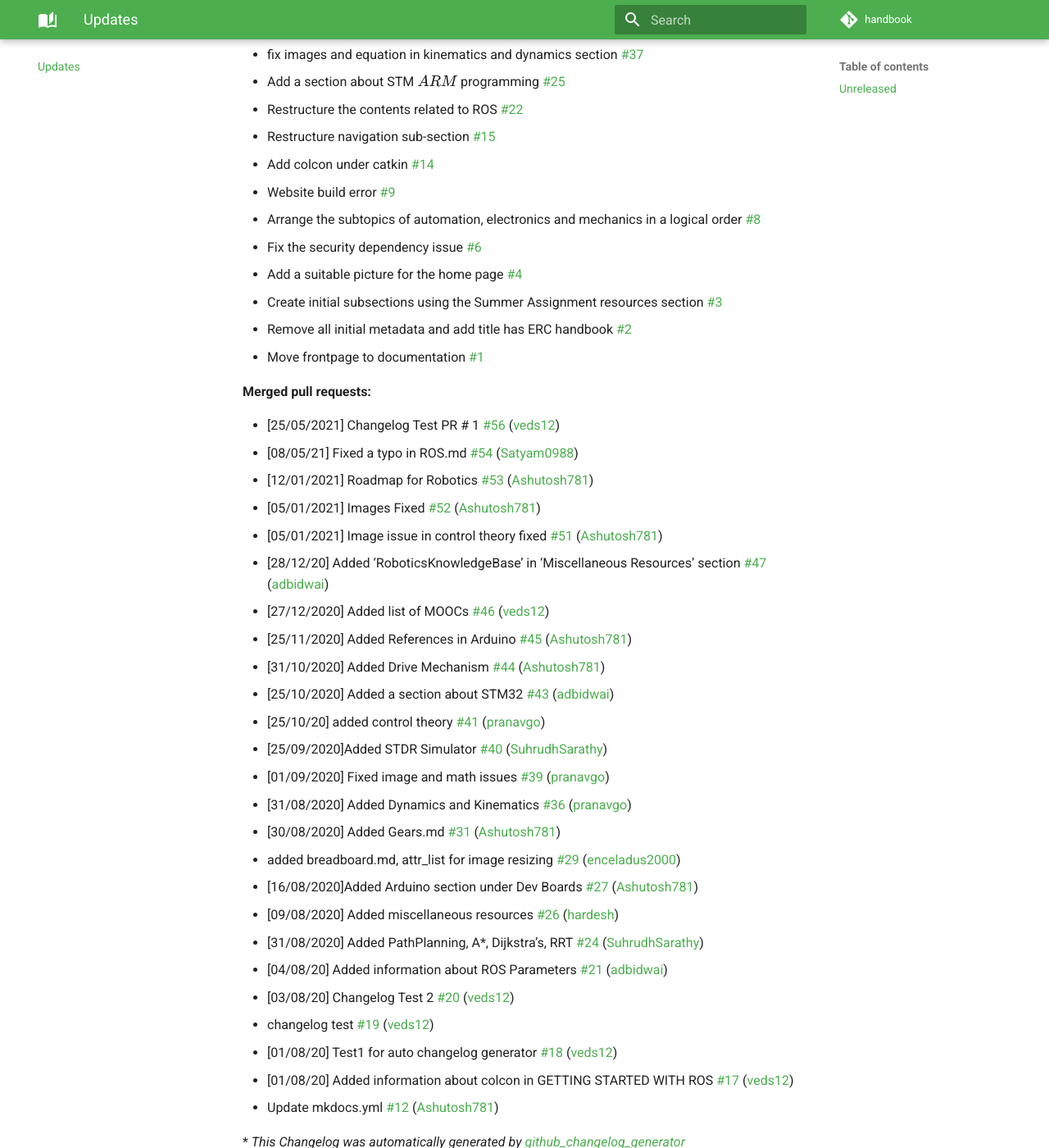
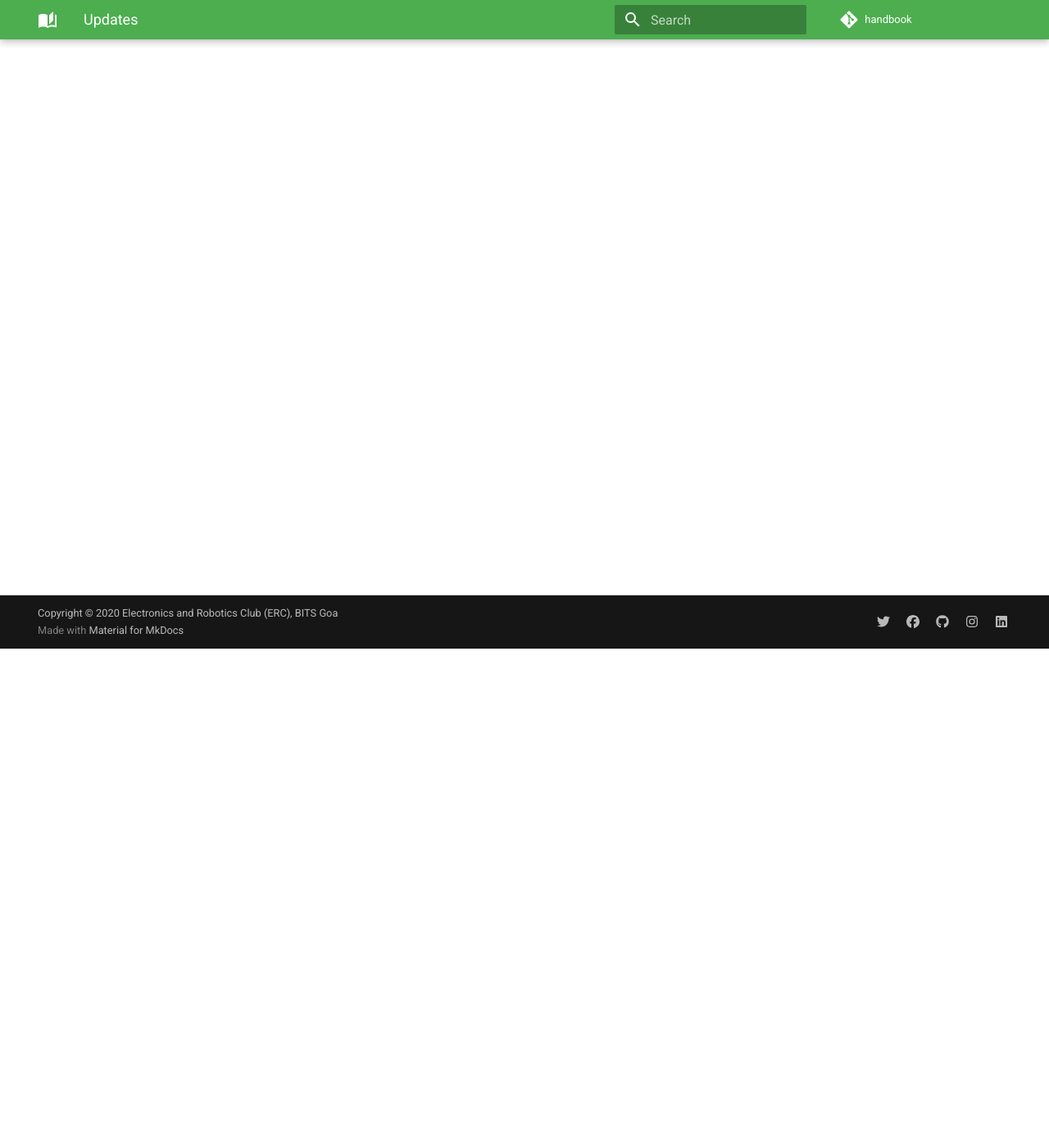
Before and after one commit to ERC-BPGC/handbook, an MkDocs documentation site: the page built from docs/CHANGELOG.md, in a window 1280 px wide and 1400 px high, scrolled down 609 px. Shown: the whole window at 82% size. Built offline with MkDocs 1.6.1 and Material for MkDocs 9.7.7, drawn with Linux system fonts in a browser that asks for light colours; comment, search, counter and statistics services are not loaded; some of the changed text lies outside the part shown.

Commit message:
Updated CHANGELOG.md

```diff
--- a/docs/CHANGELOG.md
+++ b/docs/CHANGELOG.md
@@ -1,63 +1,4 @@
 # Changelog
-
-## [Unreleased](https://github.com/ERC-BPGC/handbook/tree/HEAD)
-
-[Full Changelog](https://github.com/ERC-BPGC/handbook/compare/ef9957bc9c7386b7735728f7016ccb5eb2a81e79...HEAD)
-
-**Implemented enhancements:**
-
-- Make Contribution Guidelines [\#5](https://github.com/ERC-BPGC/handbook/issues/5)
-
-**Fixed bugs:**
-
-- Development boards/arduino images cannot be displayed [\#28](https://github.com/ERC-BPGC/handbook/issues/28)
-
-**Closed issues:**
-
-- Changelog Test Issue \#1 [\#55](https://github.com/ERC-BPGC/handbook/issues/55)
-- Add introductions to each sections [\#50](https://github.com/ERC-BPGC/handbook/issues/50)
-- Fix Changelog [\#49](https://github.com/ERC-BPGC/handbook/issues/49)
-- Fix image rendering problem in Control Theory [\#48](https://github.com/ERC-BPGC/handbook/issues/48)
-- fix images and equation in kinematics and dynamics section [\#37](https://github.com/ERC-BPGC/handbook/issues/37)
-- Add a section about STM \(ARM\) programming [\#25](https://github.com/ERC-BPGC/handbook/issues/25)
-- Restructure the contents related to ROS [\#22](https://github.com/ERC-BPGC/handbook/issues/22)
-- Restructure navigation sub-section  [\#15](https://github.com/ERC-BPGC/handbook/issues/15)
-- Add colcon under catkin [\#14](https://github.com/ERC-BPGC/handbook/issues/14)
-- Website build error [\#9](https://github.com/ERC-BPGC/handbook/issues/9)
-- Arrange the subtopics of automation, electronics and mechanics in a logical order [\#8](https://github.com/ERC-BPGC/handbook/issues/8)
-- Fix the security dependency issue [\#6](https://github.com/ERC-BPGC/handbook/issues/6)
-- Add a suitable picture for the home page [\#4](https://github.com/ERC-BPGC/handbook/issues/4)
-- Create initial subsections using the Summer Assignment resources section [\#3](https://github.com/ERC-BPGC/handbook/issues/3)
-- Remove all initial metadata and add title has ERC handbook [\#2](https://github.com/ERC-BPGC/handbook/issues/2)
-- Move frontpage to documentation [\#1](https://github.com/ERC-BPGC/handbook/issues/1)
-
-**Merged pull requests:**
-
-- \[25/05/2021\] Changelog Test PR \# 1 [\#56](https://github.com/ERC-BPGC/handbook/pull/56) ([veds12](https://github.com/veds12))
-- \[08/05/21\] Fixed a typo in ROS.md [\#54](https://github.com/ERC-BPGC/handbook/pull/54) ([Satyam0988](https://github.com/Satyam0988))
-- \[12/01/2021\] Roadmap for Robotics [\#53](https://github.com/ERC-BPGC/handbook/pull/53) ([Ashutosh781](https://github.com/Ashutosh781))
-- \[05/01/2021\] Images Fixed [\#52](https://github.com/ERC-BPGC/handbook/pull/52) ([Ashutosh781](https://github.com/Ashutosh781))
-- \[05/01/2021\] Image issue in control theory fixed [\#51](https://github.com/ERC-BPGC/handbook/pull/51) ([Ashutosh781](https://github.com/Ashutosh781))
-- \[28/12/20\] Added 'RoboticsKnowledgeBase' in 'Miscellaneous Resources' section  [\#47](https://github.com/ERC-BPGC/handbook/pull/47) ([adbidwai](https://github.com/adbidwai))
-- \[27/12/2020\] Added list of MOOCs [\#46](https://github.com/ERC-BPGC/handbook/pull/46) ([veds12](https://github.com/veds12))
-- \[25/11/2020\] Added References in Arduino [\#45](https://github.com/ERC-BPGC/handbook/pull/45) ([Ashutosh781](https://github.com/Ashutosh781))
-- \[31/10/2020\] Added Drive Mechanism [\#44](https://github.com/ERC-BPGC/handbook/pull/44) ([Ashutosh781](https://github.com/Ashutosh781))
-- \[25/10/2020\] Added a section about STM32  [\#43](https://github.com/ERC-BPGC/handbook/pull/43) ([adbidwai](https://github.com/adbidwai))
-- \[25/10/20\] added control theory [\#41](https://github.com/ERC-BPGC/handbook/pull/41) ([pranavgo](https://github.com/pranavgo))
-- \[25/09/2020\]Added STDR Simulator [\#40](https://github.com/ERC-BPGC/handbook/pull/40) ([SuhrudhSarathy](https://github.com/SuhrudhSarathy))
-- \[01/09/2020\] Fixed image and math issues [\#39](https://github.com/ERC-BPGC/handbook/pull/39) ([pranavgo](https://github.com/pranavgo))
-- \[31/08/2020\] Added Dynamics and Kinematics [\#36](https://github.com/ERC-BPGC/handbook/pull/36) ([pranavgo](https://github.com/pranavgo))
-- \[30/08/2020\] Added Gears.md [\#31](https://github.com/ERC-BPGC/handbook/pull/31) ([Ashutosh781](https://github.com/Ashutosh781))
-- added breadboard.md, attr\_list for image resizing [\#29](https://github.com/ERC-BPGC/handbook/pull/29) ([enceladus2000](https://github.com/enceladus2000))
-- \[16/08/2020\]Added Arduino section under Dev Boards [\#27](https://github.com/ERC-BPGC/handbook/pull/27) ([Ashutosh781](https://github.com/Ashutosh781))
-- \[09/08/2020\] Added miscellaneous resources [\#26](https://github.com/ERC-BPGC/handbook/pull/26) ([hardesh](https://github.com/hardesh))
-- \[31/08/2020\] Added PathPlanning, A\*, Dijkstra's, RRT [\#24](https://github.com/ERC-BPGC/handbook/pull/24) ([SuhrudhSarathy](https://github.com/SuhrudhSarathy))
-- \[04/08/20\] Added information about ROS Parameters [\#21](https://github.com/ERC-BPGC/handbook/pull/21) ([adbidwai](https://github.com/adbidwai))
-- \[03/08/20\] Changelog Test 2 [\#20](https://github.com/ERC-BPGC/handbook/pull/20) ([veds12](https://github.com/veds12))
-- changelog test [\#19](https://github.com/ERC-BPGC/handbook/pull/19) ([veds12](https://github.com/veds12))
-- \[01/08/20\] Test1 for auto changelog generator [\#18](https://github.com/ERC-BPGC/handbook/pull/18) ([veds12](https://github.com/veds12))
-- \[01/08/20\] Added information about colcon in GETTING STARTED WITH ROS [\#17](https://github.com/ERC-BPGC/handbook/pull/17) ([veds12](https://github.com/veds12))
-- Update mkdocs.yml [\#12](https://github.com/ERC-BPGC/handbook/pull/12) ([Ashutosh781](https://github.com/Ashutosh781))
 
 
 
```
